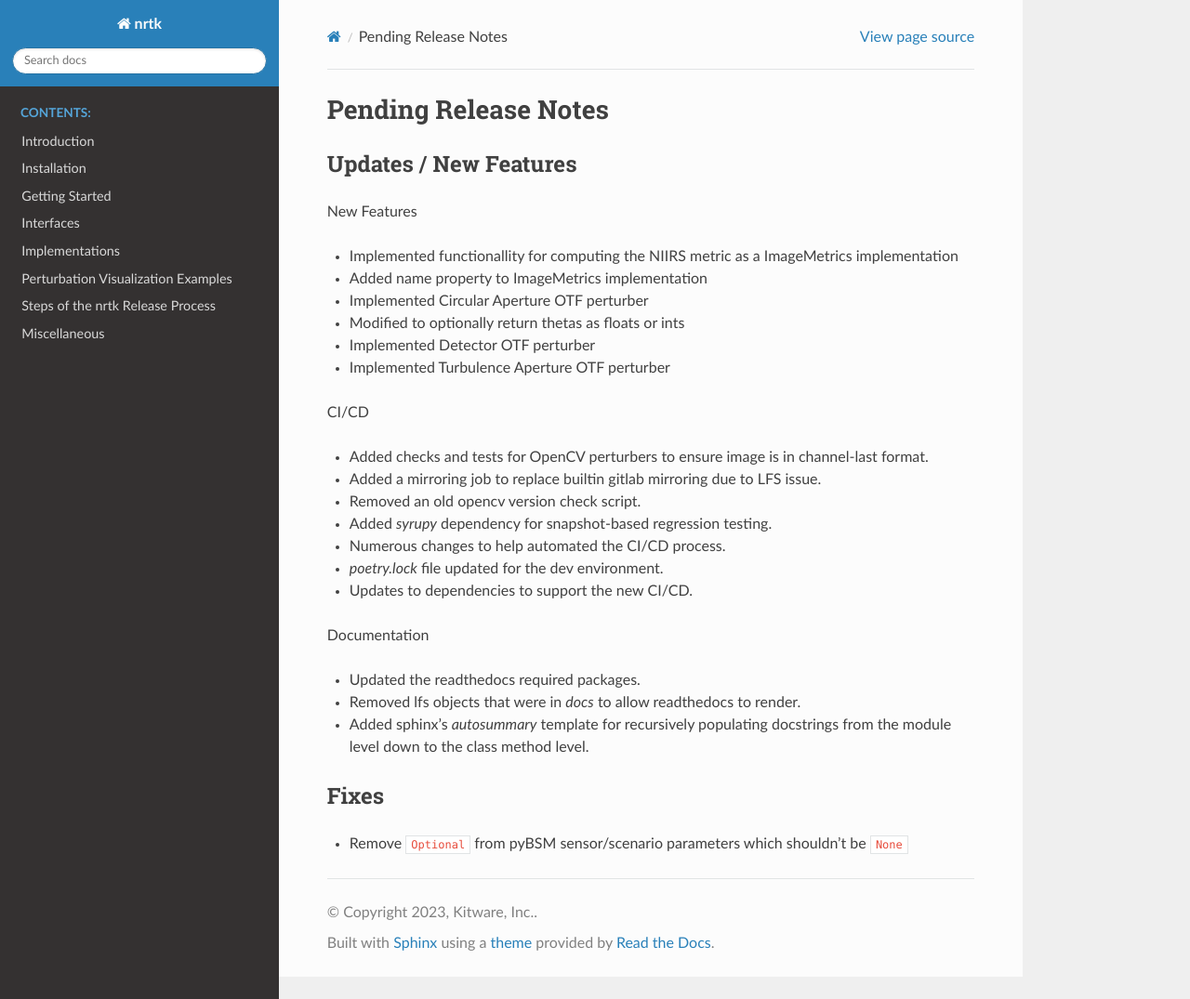
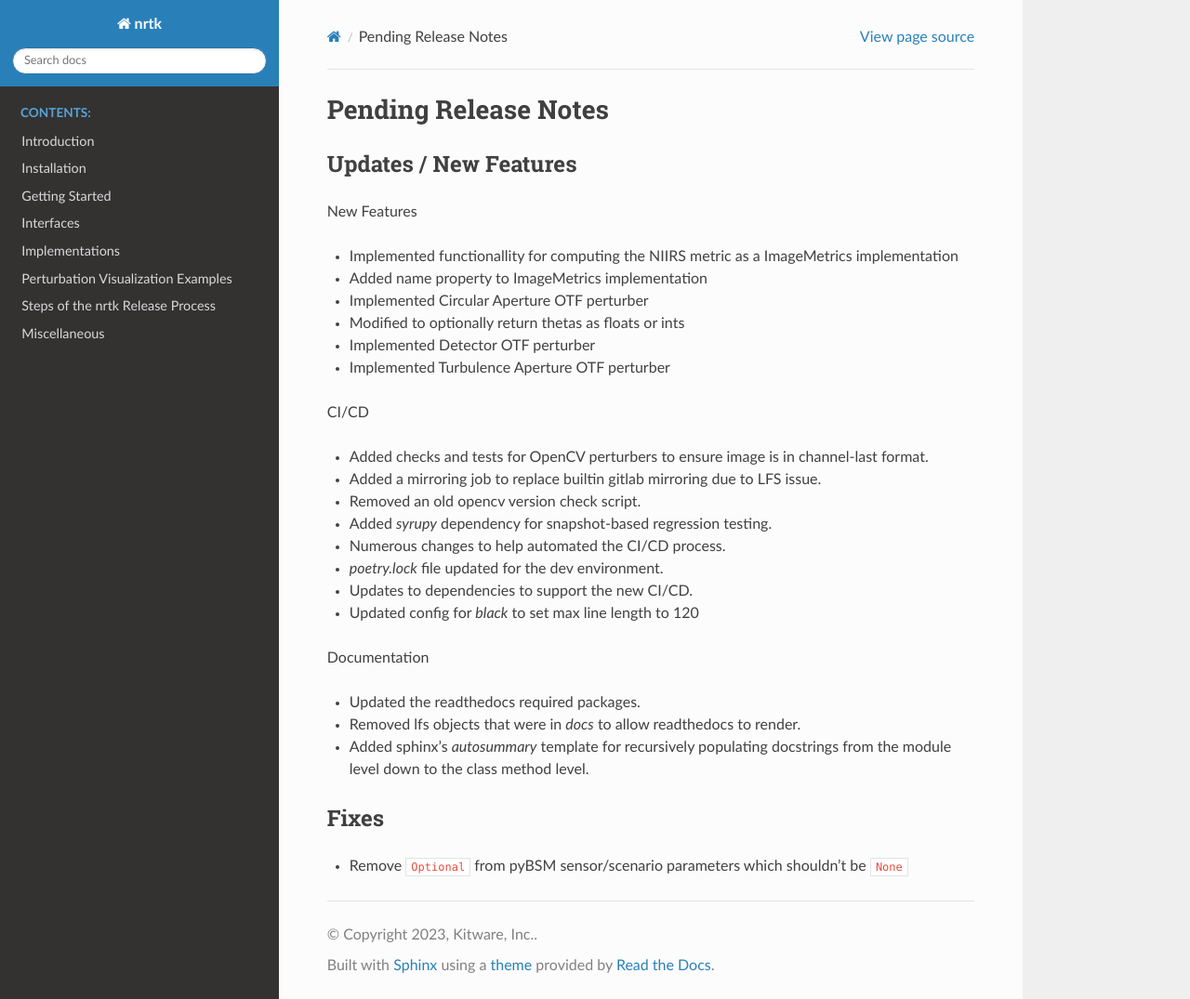
Before and after one commit to Kitware/nrtk, a Sphinx documentation site: the page built from docs/release_notes/pending_release.rst, in a window 1280 px wide and 1075 px high. Shown: the whole window at 93% size. Built offline with Sphinx 7.4.7 and the Read the Docs theme 2.0.0, drawn with Linux system fonts in a browser that asks for light colours; pages that are not in the unit, such as notebooks, are missing from menus; the version number is read from the project's files by our own code.

Commit message:
Add release note

```diff
--- a/docs/release_notes/pending_release.rst
+++ b/docs/release_notes/pending_release.rst
@@ -34,6 +34,8 @@ CI/CD
 
 * Updates to dependencies to support the new CI/CD.
 
+* Updated config for `black` to set max line length to 120
+
 Documentation
 
 * Updated the readthedocs required packages.
```
